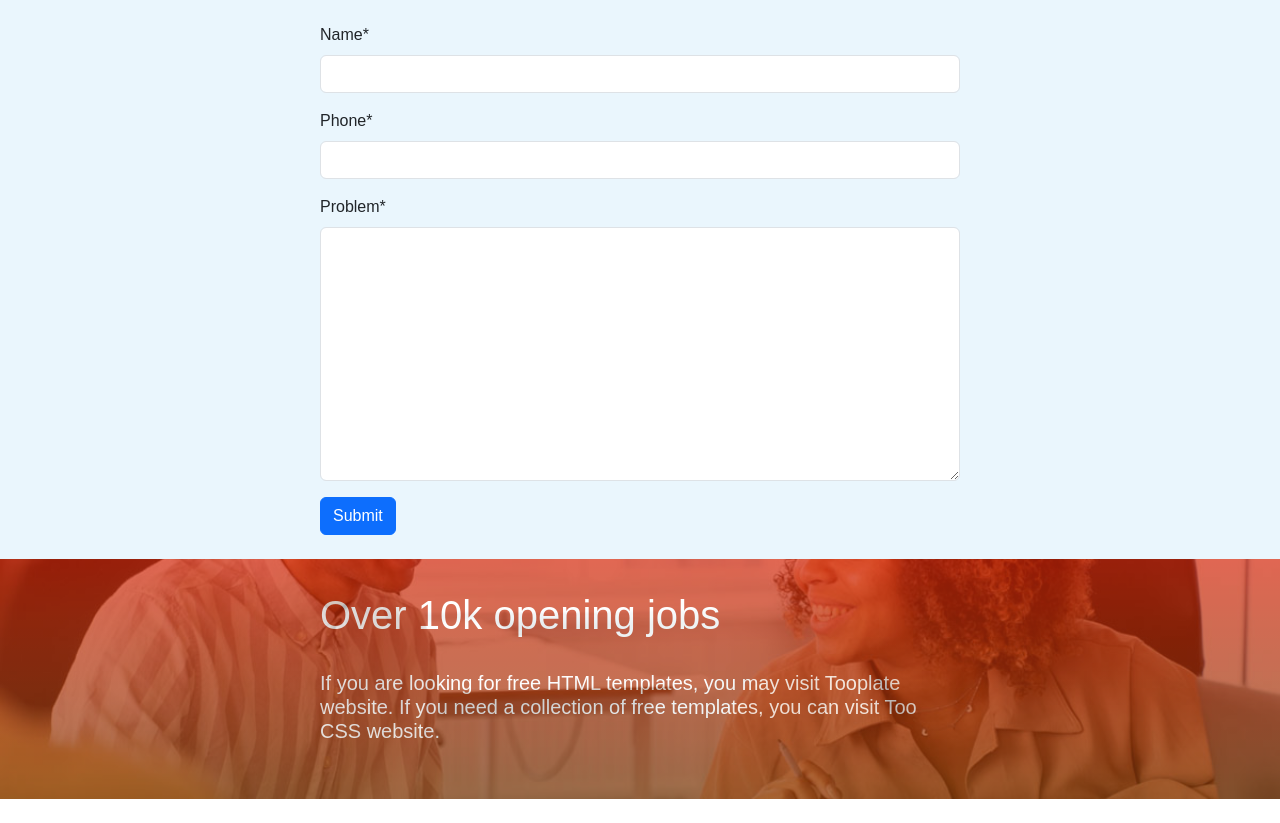
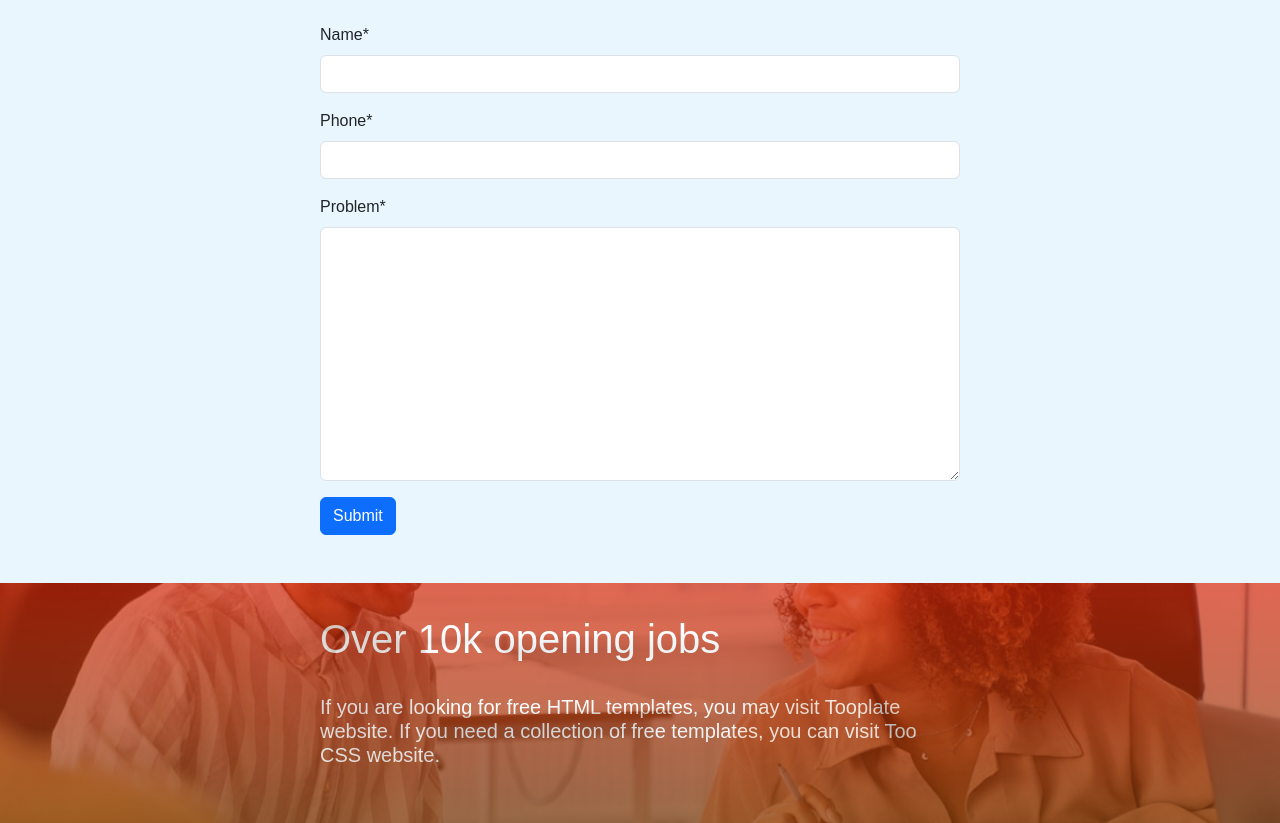
Before and after one commit to Sayed1-11/CareerSwift, a Django app: page /contact/ in a window 1280 px wide. Shown: the part 406-1229 px from the top of the page. Run offline with Django 4.2, Linux system fonts and the light colour scheme; some libraries are stand-ins or nearby versions.

Commit message:
Update contact.html

```diff
--- a/core/templates/contact.html
+++ b/core/templates/contact.html
@@ -9,7 +9,7 @@
 </div>
 
 <div style="background-color:#EAF6FD;">
-<form style="width:50%;margin:auto;height:70vh" method='post'>
+<form style="width:50%;margin:auto;" method='post'>
 
     <br>
 {% csrf_token %}
```
